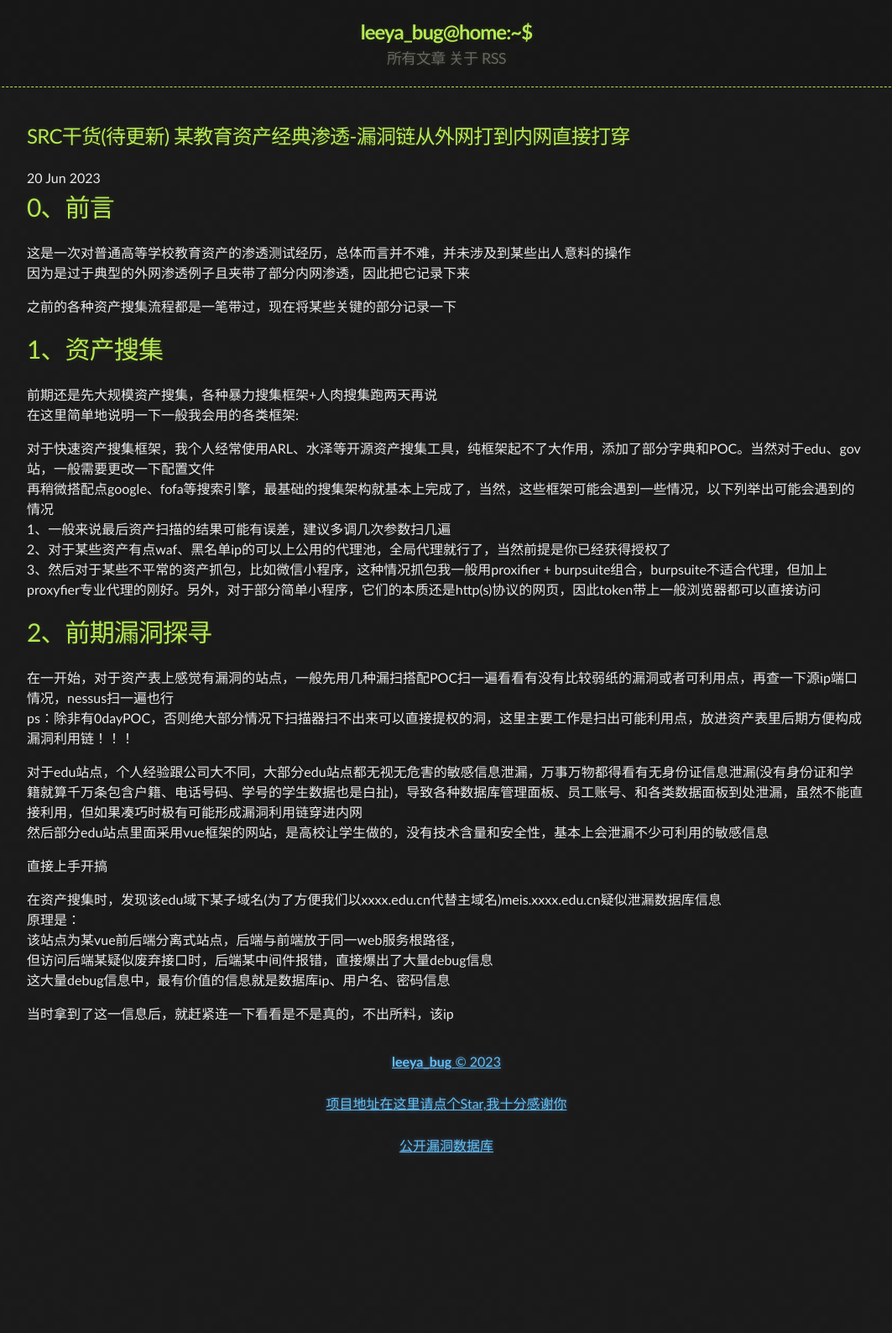
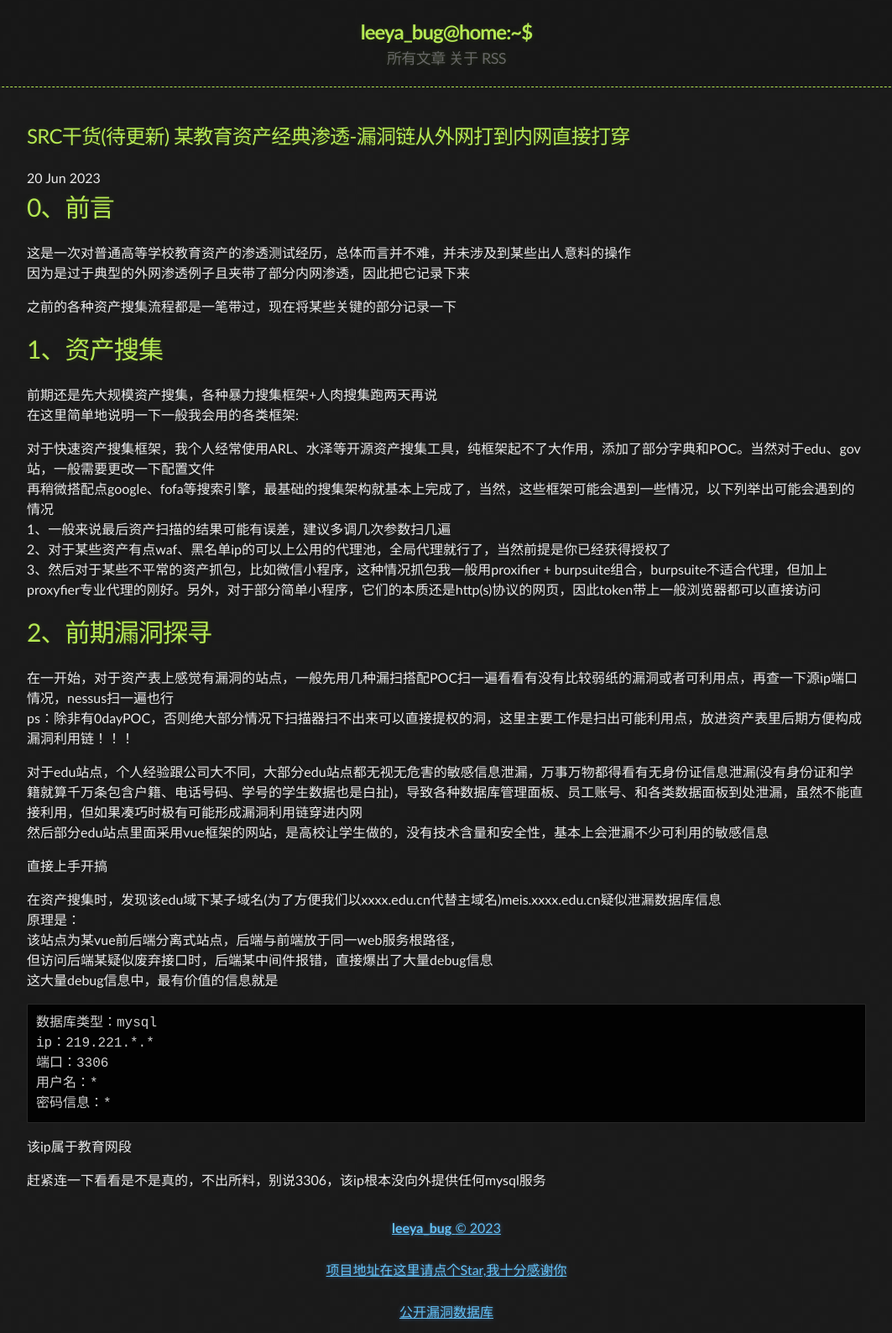
Before and after one commit to Leeyangee/leeyangee.github.io, a Jekyll site: the page built from _posts/2023-06-20-SRC干货(待更新) 某教育资产经典渗透-漏洞链从外网打到内网直接打穿.md, in a window 1280 px wide. Shown: the whole page at 84% size, without its empty margins (108-1171 px from the left). Built offline with Jekyll 4.4.1, drawn with Linux system fonts in a browser that asks for light colours; before the commit the page ends 1389 px from its top, so only the background shows below that.

Commit message:
Update 2023-06-20-SRC干货(待更新) 某教育资产经典渗透-漏洞链从外网打到内网直接打穿.md

````diff
--- a/_posts/2023-06-20-SRC干货(待更新) 某教育资产经典渗透-漏洞链从外网打到内网直接打穿.md
+++ b/_posts/2023-06-20-SRC干货(待更新) 某教育资产经典渗透-漏洞链从外网打到内网直接打穿.md
@@ -36,6 +36,14 @@ ps：除非有0dayPOC，否则绝大部分情况下扫描器扫不出来可以
 原理是：
 该站点为某vue前后端分离式站点，后端与前端放于同一web服务根路径，
 但访问后端某疑似废弃接口时，后端某中间件报错，直接爆出了大量debug信息
-这大量debug信息中，最有价值的信息就是数据库ip、用户名、密码信息
+这大量debug信息中，最有价值的信息就是
+```
+数据库类型：mysql
+ip：219.221.*.*
+端口：3306
+用户名：*
+密码信息：*
+```
+该ip属于教育网段
 
-当时拿到了这一信息后，就赶紧连一下看看是不是真的，不出所料，该ip
+赶紧连一下看看是不是真的，不出所料，别说3306，该ip根本没向外提供任何mysql服务
````
